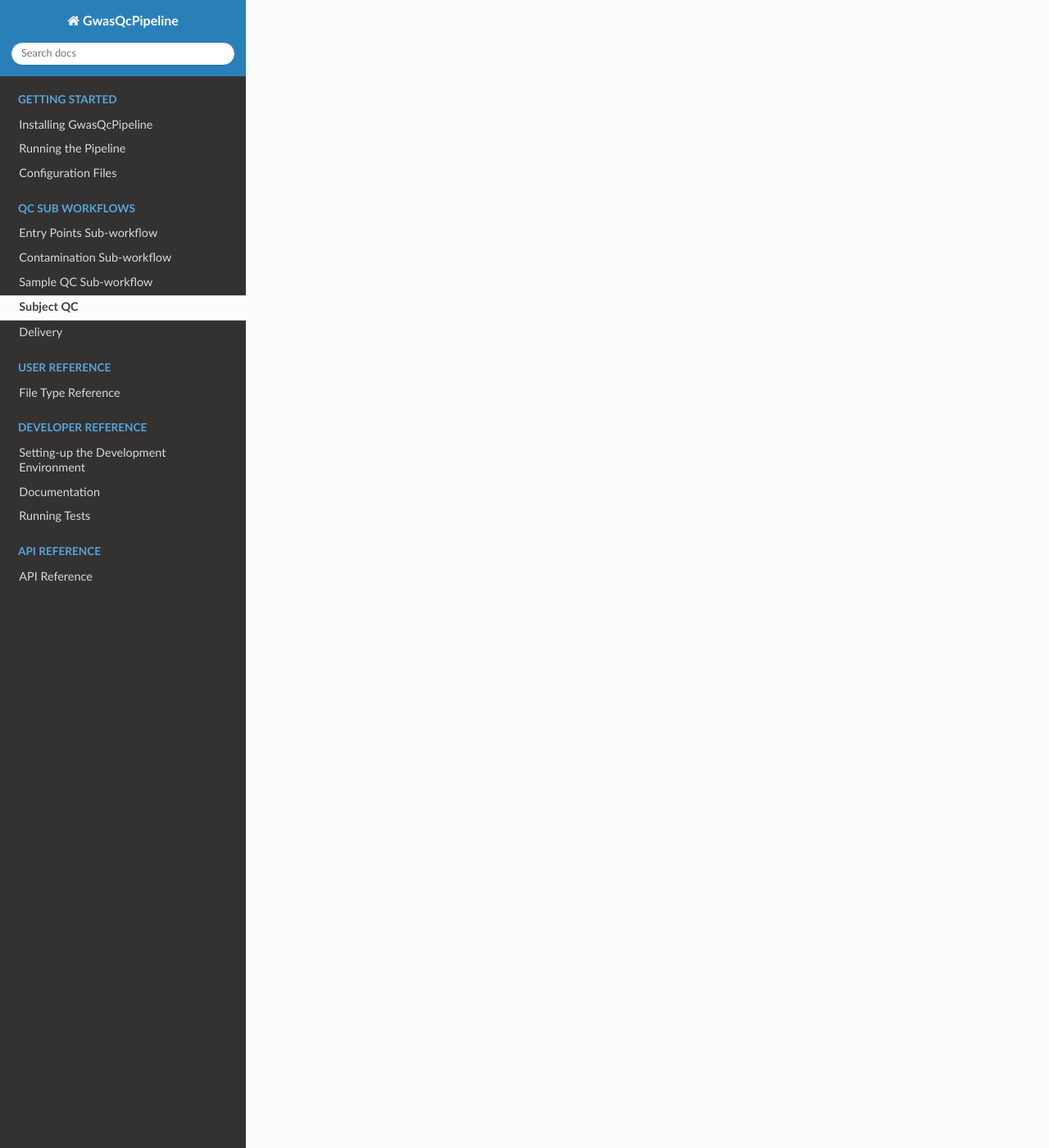
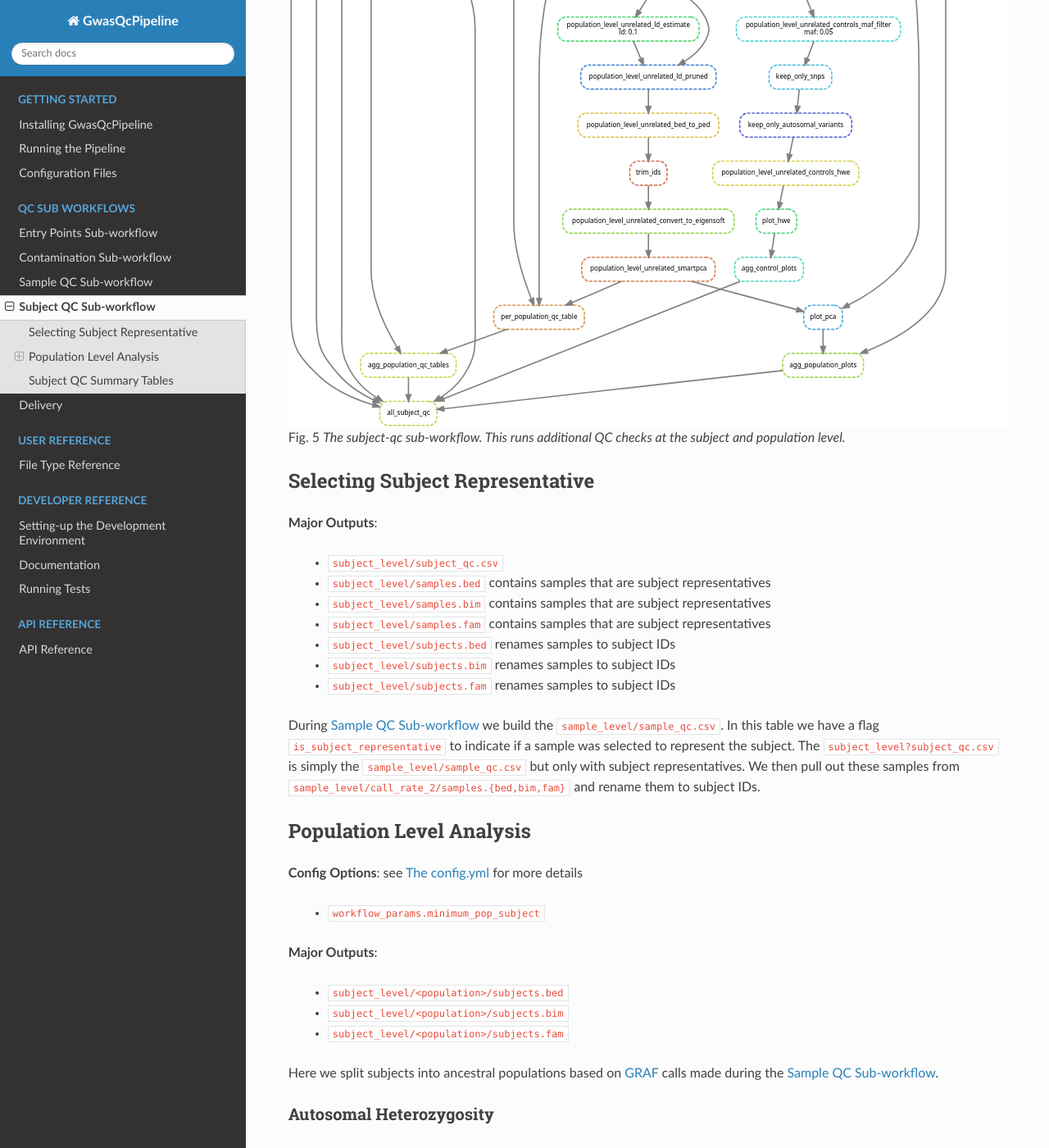
Before and after one commit to NCI-CGR/GwasQcPipeline, a Sphinx documentation site: the page built from docs/sub_workflows/subject_qc.rst, in a window 1280 px wide and 1400 px high, scrolled down 1602 px. Shown: the whole window at 82% size. Built offline with Sphinx 7.4.7 and the Read the Docs theme 2.0.0, drawn with Linux system fonts in a browser that asks for light colours; some of the changed text lies outside the part shown.

Commit message:
docs(workflow): update subject qc sub-workflow docs

```diff
--- a/docs/api/cgr_gwas_qc.rst
+++ b/docs/api/cgr_gwas_qc.rst
@@ -6,4 +6,3 @@ API Reference
 
     config.rst
     parsers.rst
-    workflow.rst
--- a/docs/common_urls.rst
+++ b/docs/common_urls.rst
@@ -3,6 +3,7 @@
 .. _snakemake: https://snakemake.readthedocs.io/en/stable/
 .. _Miniconda: https://docs.conda.io/en/latest/miniconda.html
 .. _GRAF: https://github.com/ncbi/graf
+.. _EIGENSOFT: https://github.com/DReichLab/EIG
 
 .. Internal Links
 
--- a/docs/getting_started/configuration.rst
+++ b/docs/getting_started/configuration.rst
@@ -17,7 +17,7 @@ See the `Workflow Parameters`_ section below for details about what values are a
    You can have any other metadata as additional columns.
    The only column name that is required is ``Sample_ID``, the other columns can be named anything as long as they are referenced correctly in `Workflow Parameters`_.
 
-   .. code-block:: CSV
+   .. code-block::
 
       Sample_ID,Subject_ID,Expected_Sex,Case_Control
       Samp0001,Sub0001,M,Case
--- a/docs/sub_workflows/subject_qc.rst
+++ b/docs/sub_workflows/subject_qc.rst
@@ -1,2 +1,149 @@
-Subject QC
-==========
+.. _subject-qc:
+
+Subject QC Sub-workflow
+=======================
+
+**Workflow File**:
+   https://github.com/NCI-CGR/GwasQcPipeline/blob/default/src/cgr_gwas_qc/workflow/sub_workflows/subject_qc.smk
+
+**Config Options**: see :ref:`config-yaml` for more details
+
+   - ``workflow_params.minimum_pop_subject``
+   - ``workflow_params.control_hwp_threshold``
+   - ``software_params.ibd_pi_hat_min``
+   - ``software_params.ibd_pi_hat_max``
+   - ``software_params.dup_concordance_cutoff``
+   - ``software_params.pi_hat_threshold``
+   - ``software_params.maf_for_ibd``
+   - ``software_params.maf_for_hwe``
+   - ``software_params.ld_prune_r2``
+   - ``software_params.autosomal_het_threshold``
+
+**Major Outputs**:
+
+   - ``subject_level/subject_qc.csv``
+   - ``subject_level/samples.bed``
+   - ``subject_level/samples.bim``
+   - ``subject_level/samples.fam``
+   - ``subject_level/subjects.bed``
+   - ``subject_level/subjects.bim``
+   - ``subject_level/subjects.fam``
+   - ``subject_level/concordance.csv``
+   - ``subject_level/population_qc.csv``
+
+.. figure:: ../static/subject_qc.*
+   :name: fig-subject-qc-workflow
+
+   The subject-qc sub-workflow.
+   This runs additional QC checks at the subject and population level.
+
+Selecting Subject Representative
+--------------------------------
+
+**Major Outputs**:
+
+   - ``subject_level/subject_qc.csv``
+   - ``subject_level/samples.bed`` contains samples that are subject representatives
+   - ``subject_level/samples.bim`` contains samples that are subject representatives
+   - ``subject_level/samples.fam`` contains samples that are subject representatives
+   - ``subject_level/subjects.bed`` renames samples to subject IDs
+   - ``subject_level/subjects.bim`` renames samples to subject IDs
+   - ``subject_level/subjects.fam`` renames samples to subject IDs
+
+During :ref:`sample-qc` we build the ``sample_level/sample_qc.csv``.
+In this table we have a flag ``is_subject_representative`` to indicate if a sample was selected to represent the subject.
+The ``subject_level?subject_qc.csv`` is simply the ``sample_level/sample_qc.csv`` but only with subject representatives.
+We then pull out these samples from ``sample_level/call_rate_2/samples.{bed,bim,fam}`` and rename them to subject IDs.
+
+Population Level Analysis
+-------------------------
+
+**Config Options**: see :ref:`config-yaml` for more details
+
+   - ``workflow_params.minimum_pop_subject``
+
+**Major Outputs**:
+
+   - ``subject_level/<population>/subjects.bed``
+   - ``subject_level/<population>/subjects.bim``
+   - ``subject_level/<population>/subjects.fam``
+
+Here we split subjects into ancestral populations based on GRAF_ calls made during the :ref:`sample-qc`.
+
+Autosomal Heterozygosity
+^^^^^^^^^^^^^^^^^^^^^^^^
+
+**Config Options**: see :ref:`config-yaml` for more details
+
+   - ``software_params.autosomal_het_threshold``
+
+**Major Outputs**:
+
+   - ``subject_level/<population>/subjects.het``
+   - ``subject_level/autosomal_heterozygosity_plots/<population>.png``
+
+
+Here we calculate Autosomal Heterozygosity separately for each population and generate the plots used in the QC report.
+
+Subject Relatedness
+^^^^^^^^^^^^^^^^^^^
+
+**Config Options**: see :ref:`config-yaml` for more details
+
+   - ``software_params.ibd_pi_hat_min``
+   - ``software_params.ibd_pi_hat_max``
+   - ``software_params.dup_concordance_cutoff``
+   - ``software_params.pi_hat_threshold``
+   - ``software_params.maf_for_ibd``
+   - ``software_params.ld_prune_r2``
+
+**Major Outputs**:
+
+   - ``subject_level/<population>/relatives.csv``
+   - ``subject_level/<population>/related_subjects_to_remove.csv``
+
+Here we estimated related (IBD) again, but separately for each population.
+We then prune subjects so that no two subjects have a PI_HAT >= pi_hat_threshold.
+
+Population Structure (PCA)
+^^^^^^^^^^^^^^^^^^^^^^^^^^
+
+**Config Options**: see :ref:`config-yaml` for more details
+
+   - ``software_params.maf_for_ibd``
+   - ``software_params.ld_prune_r2``
+
+**Major Outputs**:
+
+   - ``subject_level/<population>/subjects_maf{maf_for_ibd}_ld{ld_prune_r2}.eigenvec``
+   - ``subject_level/pca_plots/<population>.png``
+
+Here we use EIGENSOFT_ fast pca to identify population structure.
+We then plot a panel of pair-plots for the first size principal components.
+
+Hardy Weinberg
+^^^^^^^^^^^^^^
+
+**Config Options**: see :ref:`config-yaml` for more details
+
+   - ``workflow_params.control_hwp_threshold``
+   - ``software_params.maf_for_hwe``
+
+**Major Outputs**:
+
+   - ``subject_level/<population>/controls_unrelated_maf{maf_for_hwe}_snps_autosomes.hwe``
+
+Here we pull out only control subjects.
+We then calculate Hardy Weinberg Equilibrium.
+We use only controls, but cases may have SNPs that are out of HWE.
+
+Subject QC Summary Tables
+-------------------------
+
+**Major Outputs**:
+
+   - ``subject_level/population_qc.csv``
+
+Finally, all results are aggregated into the poulation level QC table.
+
+.. automodule:: cgr_gwas_qc.workflow.scripts.agg_population_qc_tables
```
Also changed, not shown: docs/api/workflow.rst (deleted, +0 -25 lines), docs/sub_workflows/reporting.rst (deleted, +0 -53 lines), 3 other files.
